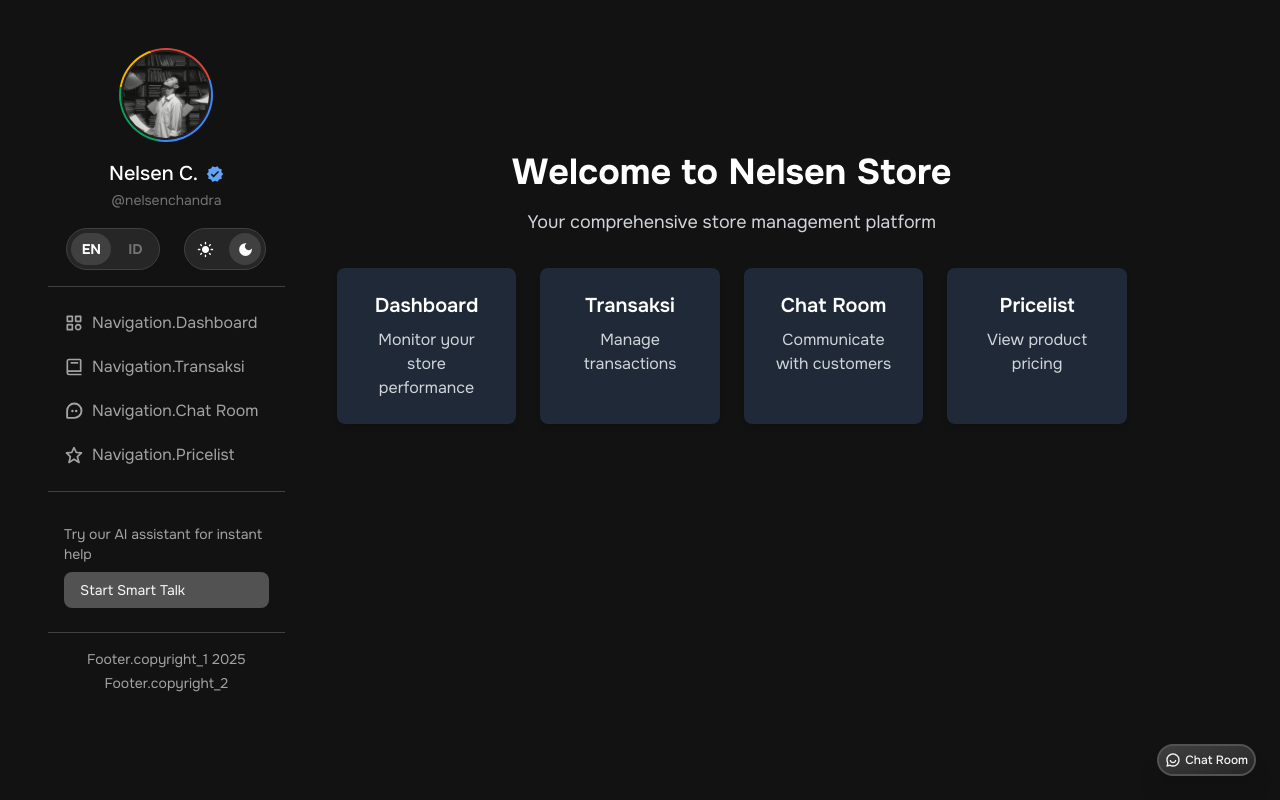
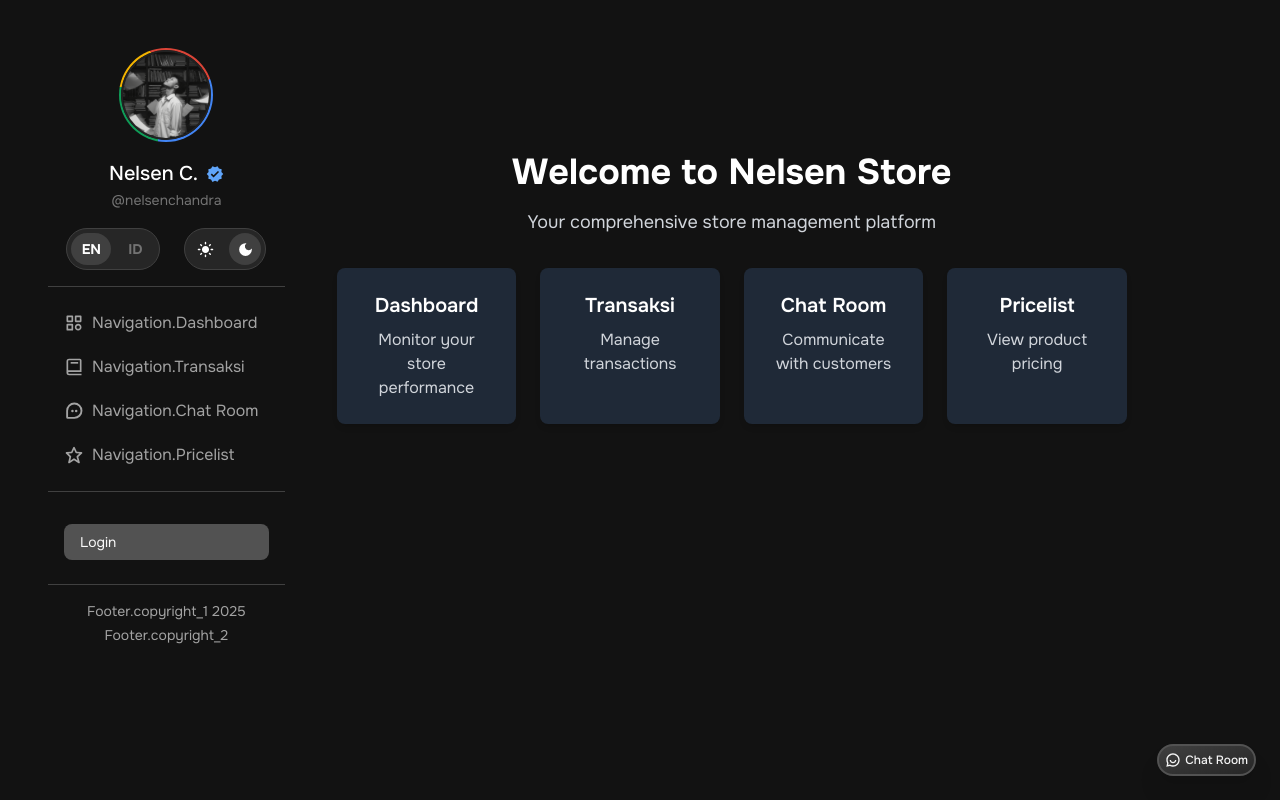
Before and after one commit to nerusen/store.nelsen.my.id, a Next.js app: page / in a window 1280 px wide. Built offline with nearby package versions, Linux system fonts and the light colour scheme; no server answers.

Commit message:
Add files via upload

```diff
--- a/common/components/layouts/sidebar/SmartTalkUserInfo.tsx
+++ b/common/components/layouts/sidebar/SmartTalkUserInfo.tsx
@@ -1,11 +1,36 @@
-import { useTranslations } from "next-intl";
+"use client";
+
+import { useSession, signOut } from "next-auth/react";
+import Link from "next/link";
 import { motion } from "framer-motion";
 
 import Button from "../../elements/Button";
 import Breakline from "../../elements/Breakline";
+import { useMenu } from "@/common/stores/menu";
 
 const SmartTalkUserInfo = () => {
-  const t = useTranslations("SmartTalkUserInfo");
+  const { data: session } = useSession();
+  const { hideMenu } = useMenu();
+
+  if (!session) {
+    return (
+      <motion.div
+        className="flex flex-col space-y-2"
+        initial={{ opacity: 0, y: 20 }}
+        animate={{ opacity: 1, y: 0 }}
+        transition={{ duration: 0.3 }}
+      >
+        <Breakline />
+        <div className="px-4 py-2">
+          <Link href="/login" onClick={hideMenu}>
+            <Button className="w-full text-sm">
+              Login
+            </Button>
+          </Link>
+        </div>
+      </motion.div>
+    );
+  }
 
   return (
     <motion.div
@@ -16,16 +41,28 @@ const SmartTalkUserInfo = () => {
     >
       <Breakline />
       <div className="px-4 py-2">
-        <p className="text-sm text-neutral-600 dark:text-neutral-400 mb-2">
-          {t("description")}
-        </p>
+        <div className="flex items-center gap-3 rounded-lg bg-neutral-100 p-3 dark:bg-neutral-800 mb-2">
+          <img
+            src={session.user?.image || "/images/default-avatar.png"}
+            width={40}
+            height={40}
+            alt={session.user?.name || "User"}
+            className="rounded-full border-2 border-white dark:border-neutral-700"
+          />
+          <div className="flex-1 min-w-0">
+            <div className="truncate text-sm font-medium text-neutral-900 dark:text-neutral-100">
+              {session.user?.name}
+            </div>
+            <div className="truncate text-xs text-neutral-600 dark:text-neutral-400">
+              {session.user?.email}
+            </div>
+          </div>
+        </div>
         <Button
+          onClick={() => signOut({ callbackUrl: "/" })}
           className="w-full text-sm"
-          onClick={() => {
-            // Handle smart talk action
-          }}
         >
-          {t("button")}
+          Logout
         </Button>
       </div>
     </motion.div>
```
